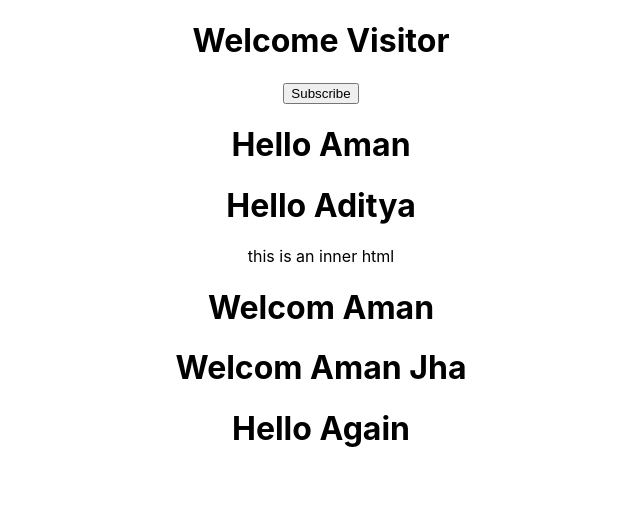
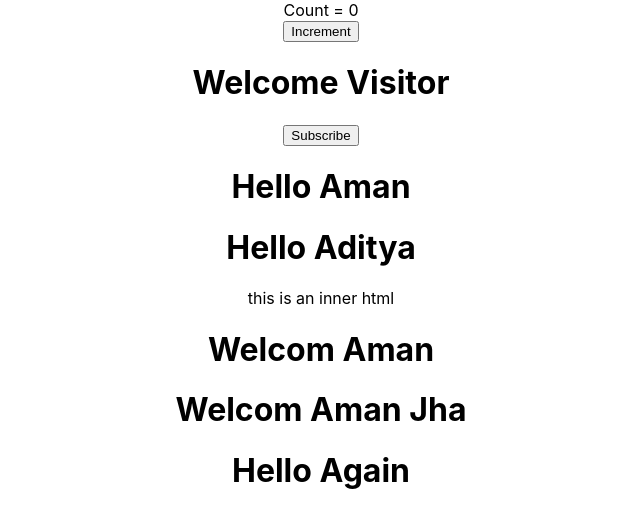
Before and after one commit to aman7245/self-learning, a React (Create React App) app: page / in a window 1280 px wide. Shown: the top 528 px of the page, without its empty margins (319-959 px from the left). Built offline with nearby package versions, Linux system fonts and the light colour scheme.

Commit message:
state dos and donts

```diff
--- a/src/App.js
+++ b/src/App.js
@@ -5,11 +5,13 @@
 import Welcome from './component/welcom';
 import Hello from './component/hello';
 import Message from './component/message';
+import Counter from './component/counter';
 
 function App() {
   return (
     <div className="App">
-      <Message></Message>
+      <Counter />
+      <Message />
       <Greet name='Aman'/>
       <Greet name='Aditya'>
         <p>this is an inner html</p>
--- /dev/null
+++ b/src/component/counter.js
@@ -0,0 +1,43 @@
+import React, { Component } from 'react'
+
+class counter extends Component {
+    constructor(props) {
+        super(props)
+
+        this.state = {
+             count: 0
+        }
+    }
+
+    increament(){
+        // this.setState({
+        //     count: this.state.count + 1
+        // }, () => {console.log('calback val = ',this.state.count)});
+        // // if some code need to excute after state change put inside callback function
+        // console.log(this.state.count);
+        // // setState in asynchronous so exeution may differ
+
+        this.setState(prevState => ({
+            count : prevState.count + 1
+        }))
+    }
+
+    increamentFive(){
+        this.increament();
+        this.increament();
+        this.increament();
+        this.increament();
+        this.increament();
+    }
+
+    render() {
+        return (
+            <div>
+               <div>Count = {this.state.count}</div>
+               <button onClick={() => this.increamentFive()}>Increment</button>
+            </div>
+        )
+    }
+}
+
+export default counter
```
